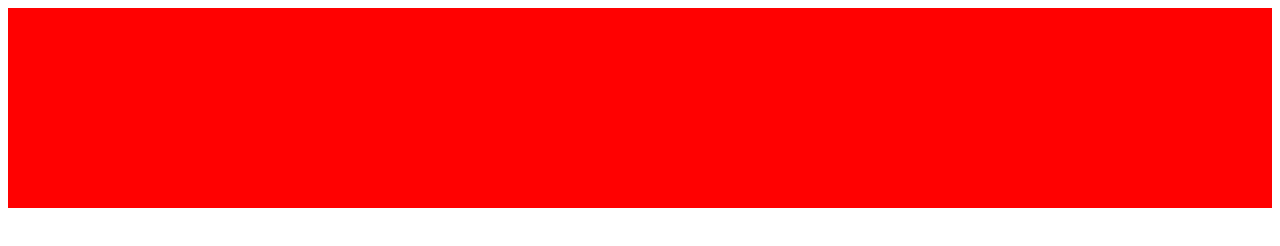
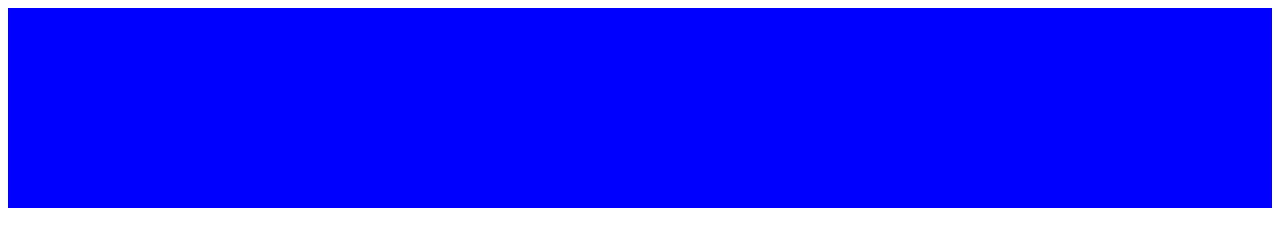
Before and after one commit to Saeedkpi/responsive_conceptual_session, a plain HTML site: page media query.html in a window 1280 px wide. Drawn offline with Linux system fonts and the light colour scheme.

Commit message:
media query added

```diff
--- a/media query.html
+++ b/media query.html
@@ -9,6 +9,17 @@
             height: 200px;
             background-color: red;
         }
+        .container{
+            background-color: gray;
+        }
+
+
+
+        @media screen and (min-width:600px) {
+            .container {
+                background-color: blue;
+            }
+        }
     </style>
 </head>
 <body>
```
